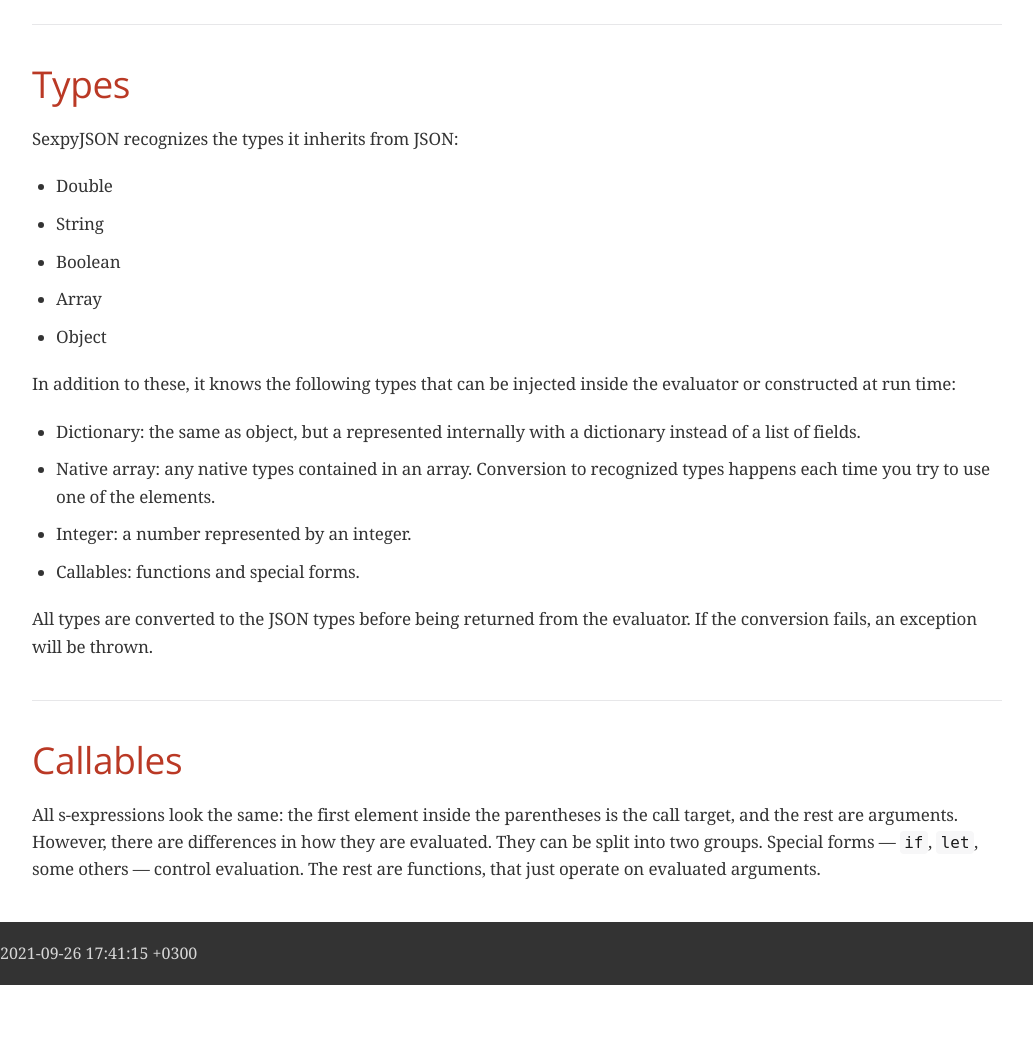
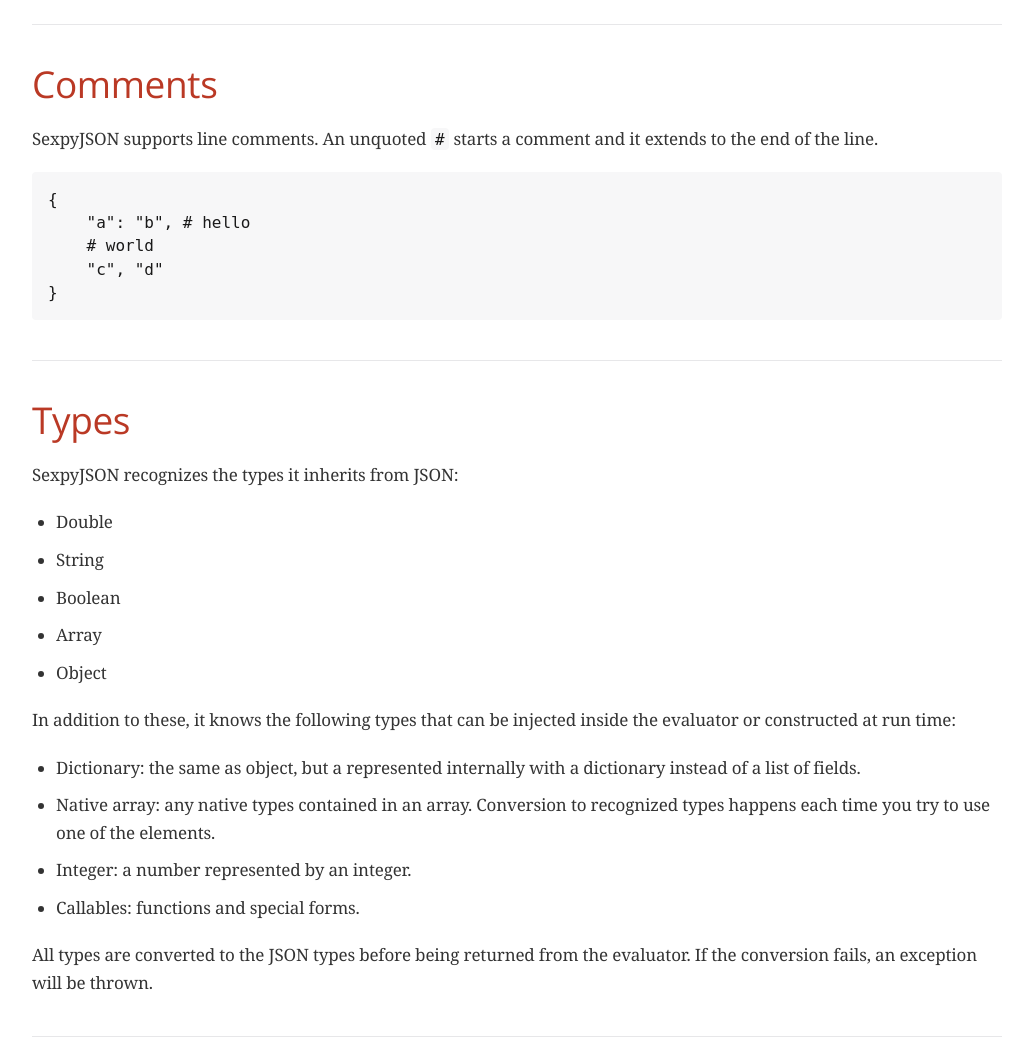
Before and after one commit to juri/SexpyJSON, a plain HTML site: page docs/LanguageReference.html in a window 1280 px wide. Shown: the part 760-1799 px from the top of the page, without its empty margins (123-1156 px from the left). Before the commit the page ends 1745 px from the top, so only its background shows below. Drawn offline with nearby package versions, Linux system fonts and the light colour scheme; a web font is replaced by a local one.

Commit message:
Updated documentation

```diff
--- a/docs/LanguageReference.html
+++ b/docs/LanguageReference.html
@@ -483,6 +483,23 @@ s-expressions.</p>
 </div>
 </div>
 <div class="sect1">
+<h2 id="_comments">Comments</h2>
+<div class="sectionbody">
+<div class="paragraph">
+<p>SexpyJSON supports line comments. An unquoted <code>#</code> starts a comment and it extends to the end of the line.</p>
+</div>
+<div class="listingblock">
+<div class="content">
+<pre>{
+    "a": "b", # hello
+    # world
+    "c", "d"
+}</pre>
+</div>
+</div>
+</div>
+</div>
+<div class="sect1">
 <h2 id="_types">Types</h2>
 <div class="sectionbody">
 <div class="paragraph">
@@ -548,7 +565,7 @@ operate on evaluated arguments.</p>
 </div>
 <div id="footer">
 <div id="footer-text">
-Last updated 2021-09-26 17:41:15 +0300
+Last updated 2022-04-18 21:10:31 +0300
 </div>
 </div>
 </body>
```
Also changed, not shown: docs/Functions.html (+6 -6 lines).
